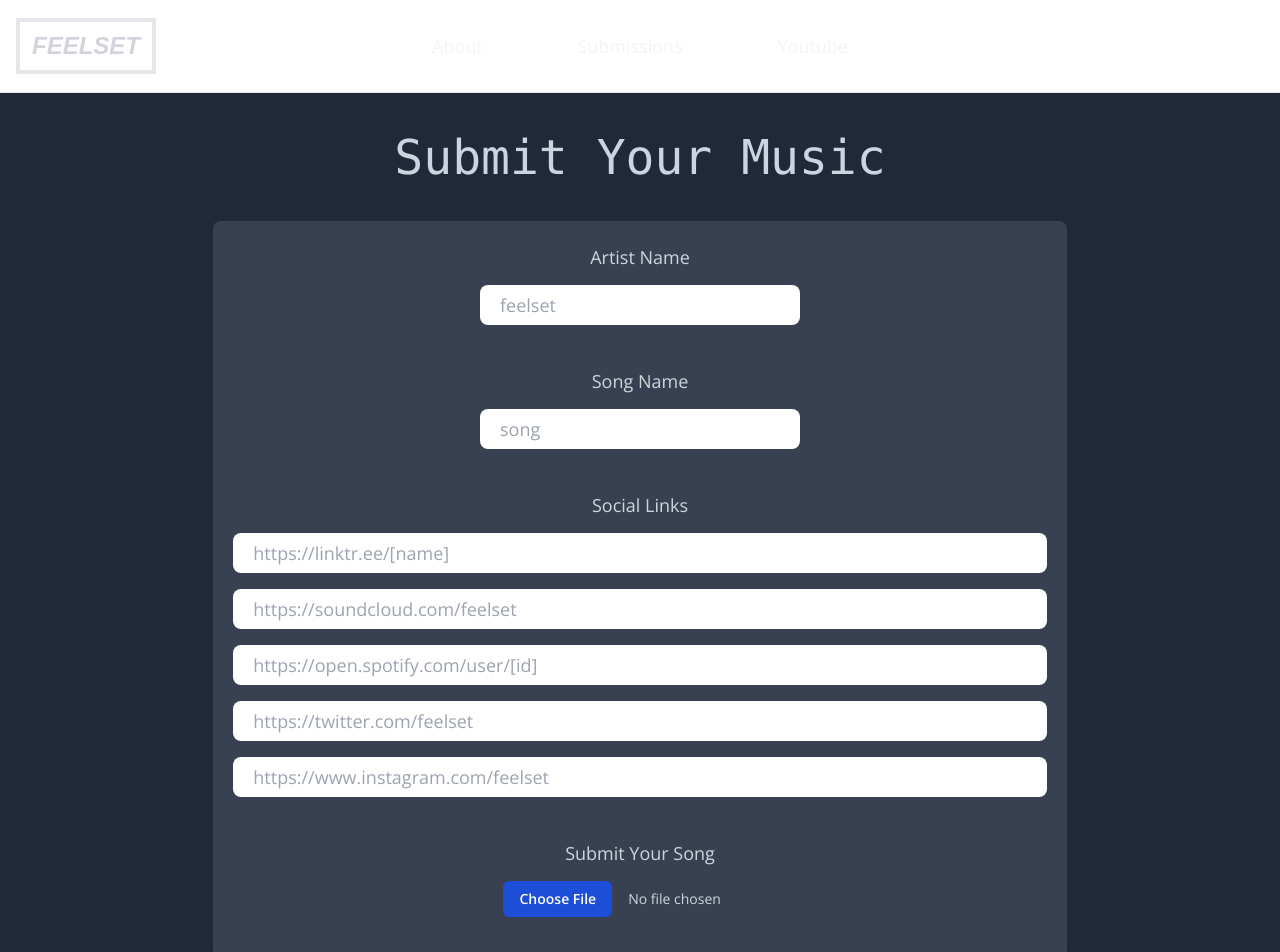
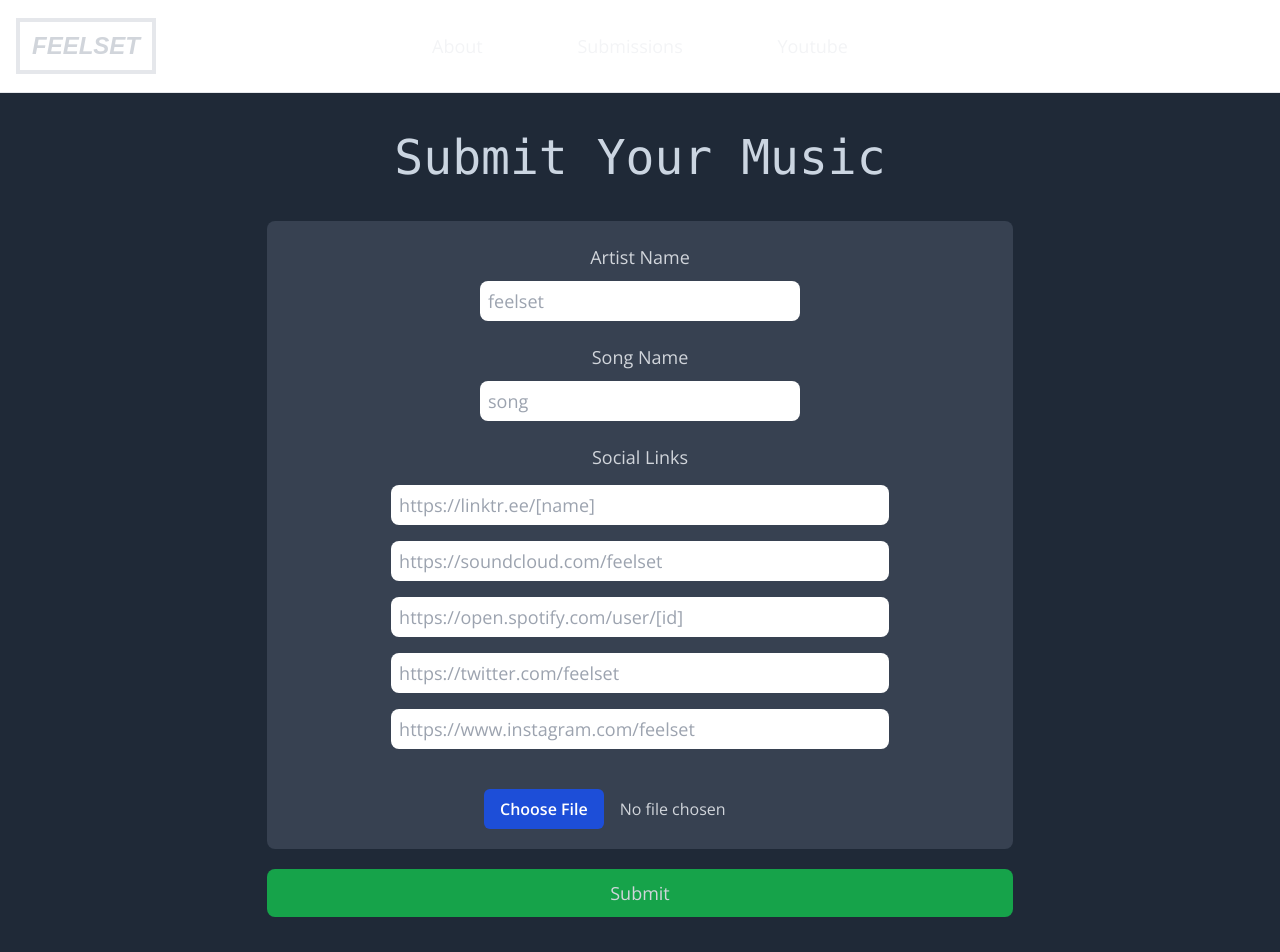
Before and after one commit to Lukowie/Feelset, a Next.js app: page /submissions in a window 1280 px wide. Shown: the top 952 px of the page. Built offline with nearby package versions, Linux system fonts and the light colour scheme.

Commit message:
added toasts, and just need to do form validation for file

```diff
--- a/components/formValidation.js
+++ b/components/formValidation.js
@@ -1,24 +1,36 @@
+import { toast } from "react-toastify";
+
 export default function testRegex (links) {
     let errorMessages = [];
     let testArr = [];
 
-    validateSpotifyLink(links.linktree, testArr);
     validateLinktreeLink(links.spotify, testArr);
     validateSoundcloudLink(links.soundcloud, testArr);
+    validateSpotifyLink(links.linktree, testArr);
+    validateTwitterLink(links.twitter, testArr);
     validateInstagramLink(links.instagram, testArr);
-    validateTwitterLink(links.twitter, testArr);
 
     for(let i =0; i <testArr.length; i++){
         let item = testArr[i];
         console.log(item.result);
         if (item.result == 'false'){
             errorMessages.push(item.name);
+            toast(`Please match the format of the ${item.name} link and try again.` , {
+                position: "top-center",
+                autoClose: 10000,
+                hideProgressBar: false,
+                closeOnClick: true,
+                pauseOnHover: true,
+                draggable: true,
+                progress: undefined,
+                theme: "dark",
+            });
         }
     };
 
     if(errorMessages.length > 0){
-        let messages = errorMessages.join('\n');
-        alert(`For the social links: \n${messages} \nPlease check the link(s) and try again.`)
+        let messages = errorMessages.join(', ');
+
 
         return false;
     } else {
--- a/components/submitForm.js
+++ b/components/submitForm.js
@@ -1,6 +1,9 @@
 import { useState } from "react";
 import axios from 'axios';
 import testRegex from './formValidation';
+import { ToastContainer, toast } from "react-toastify";
+import 'react-toastify/dist/ReactToastify.css';
+import bg from '../pages/api/uploads/bg.jpg';
 
 export default function Form() {
 
@@ -36,13 +39,29 @@ export default function Form() {
                     "Content-Type": "multipart/form-data",
                 }
             }).then((response) => {
-                console.log("response: " + JSON.stringify(response.data.message));
-                //if(response.data.status === "200"){
                     songPath = response.data.songPath;
+                    toast.success("Uploaded Song to Server", {
+                        position: "top-center",
+                        autoClose: 5000,
+                        hideProgressBar: false,
+                        closeOnClick: true,
+                        pauseOnHover: true,
+                        draggable: true,
+                        progress: undefined,
+                        theme: "dark",
+                    });
                     sendDataToDB(e.target, songPath);
-                //}
             }).catch((err) => {
-                console.log(err);
+                toast("Error Uploading File: " + err, {
+                    position: "top-center",
+                    autoClose: 5000,
+                    hideProgressBar: false,
+                    closeOnClick: true,
+                    pauseOnHover: true,
+                    draggable: true,
+                    progress: undefined,
+                    theme: "dark",
+                });
             });
         }
     };
@@ -69,50 +88,67 @@ const sendDataToDB = async (target, songPath) => {
         }
     }).then((response) => {
         console.log("response: " + JSON.stringify(response.data));
-        if(response.status === "200"){
+            toast.success("Data inserted into database", {
+                position: "top-center",
+                autoClose: 5000,
+                hideProgressBar: false,
+                closeOnClick: true,
+                pauseOnHover: true,
+                draggable: true,
+                progress: undefined,
+                theme: "dark",
+        });
 
-        }
     }).catch((err) => {
-        console.log(err);
+        toast("Error with inserting into database: " + err, {
+                position: "top-center",
+                autoClose: 5000,
+                hideProgressBar: false,
+                closeOnClick: true,
+                pauseOnHover: true,
+                draggable: true,
+                progress: undefined,
+                theme: "dark",
+        });
     });
 }
     return (
         <div className=''>
+            <ToastContainer />
             <form onSubmit={handleSubmit} encType="multipart/form-data">
-                <div className="leading-8 text-lg w-11/12 md:w-8/12 mx-auto mt-10 bg-gray-700 pt-5 pb-10 rounded-lg">
-                    <div className="col text-center mx-auto mb-10">
-                        <div className="mb-3">
+                <div className="leading-8 text-lg w-11/12 lg:w-8/12 xl:w-7/12 2xl:w-4/12 mx-auto mt-10 bg-gray-700 pt-5 pb-5 rounded-lg">
+                    <div className="col text-center mx-auto mb-5">
+                        <div className="mb-2">
                             <label htmlFor="artistName">Artist Name</label>
                         </div>
-                        <input className="text-black p-1 px-5 w-80 rounded-lg" type="text" id="artistName" placeholder="feelset" name="artistName" required />
+                        <input className="text-black p-1 px-2 w-80 rounded-lg" type="text" id="artistName" placeholder="feelset" name="artistName" required />
                         <br />
                     </div>
-                    <div className="col text-center mx-auto mb-10">
-                        <div className="mb-3">
+                    <div className="col text-center mx-auto mb-5">
+                        <div className="mb-2">
                             <label htmlFor="songName">Song Name</label>
                         </div>
-                        <input className="text-black p-1 px-5 w-80 rounded-lg" type="text" id="songName" placeholder="song" name="songName" required />
+                        <input className="text-black p-1 px-2 w-80 rounded-lg" type="text" id="songName" placeholder="song" name="songName" required />
                         <br />
                     </div>
                     <div className="text-center mb-3">
                         <label htmlFor="description">Social Links</label>
                     </div>
                     <div className="mx-auto">
-                        <div className="flex flex-wrap mr-5 ml-5 space-y-5 md:space-y-0 md:gap-4 md:content-evenly mb-10">
-                            <input className="w-full text-black p-1 px-5 rounded-lg" type="text" id="linktree" onChange={handleChange} placeholder="https://linktr.ee/[name]" name="linktree" />
-                            <input className="w-full text-black p-1 px-5 rounded-lg" type="text" id="soundcloud" onChange={handleChange} placeholder="https://soundcloud.com/feelset" name="soundcloud" />
-                            <input className="w-full text-black p-1 px-5 rounded-lg" type="text" id="spotify" onChange={handleChange} placeholder="https://open.spotify.com/user/[id]" name="spotify" />
-                            <input className="w-full text-black p-1 px-5 rounded-lg" type="text" id="twitter" onChange={handleChange} placeholder="https://twitter.com/feelset" name="twitter" />
-                            <input className="w-full text-black p-1 px-5 rounded-lg" type="text" id="instagram" onChange={handleChange} placeholder="https://www.instagram.com/feelset" name="instagram" />
+                        <div className="grid space-y-5 mr-5 ml-5 md:mr-0 md:ml-0 md:space-y-0 md:gap-4 md:content-evenly mb-10">
+                            <input className="mx-auto w-full md:w-8/12 text-black p-1 px-2 rounded-lg" type="text" id="linktree" onChange={handleChange} placeholder="https://linktr.ee/[name]" name="linktree" />
+                            <input className="mx-auto w-full md:w-8/12 text-black p-1 px-2 rounded-lg" type="text" id="soundcloud" onChange={handleChange} placeholder="https://soundcloud.com/feelset" name="soundcloud" />
+                            <input className="mx-auto w-full md:w-8/12 text-black p-1 px-2 rounded-lg" type="text" id="spotify" onChange={handleChange} placeholder="https://open.spotify.com/user/[id]" name="spotify" />
+                            <input className="mx-auto w-full md:w-8/12 text-black p-1 px-2 rounded-lg" type="text" id="twitter" onChange={handleChange} placeholder="https://twitter.com/feelset" name="twitter" />
+                            <input className="mx-auto w-full md:w-8/12 text-black p-1 px-2 rounded-lg" type="text" id="instagram" onChange={handleChange} placeholder="https://www.instagram.com/feelset" name="instagram" />
                         </div>
 
                         <div className="text-center">
-                            <label htmlFor="musicFile">Submit Your Song</label>
                             <div className="flex items-center mt-3">
-                                <input className="mx-auto max-w-sm text-sm text-gray-300
-                                                    file:mr-4 file:py-2 file:px-4
+                                <input className="mx-auto text-base max-w-sm text-gray-300
+                                                    file:mr-4 file:py-2 file:px-4 file:text-base
                                                     file:rounded-md file:border-0
-                                                    file:text-sm file:font-semibold
+                                                    file:font-semibold
                                                     file:bg-blue-700 file:text-white
                                                     hover:file:bg-blue-900"
                                 id="musicfile" name="musicfile" type="file" required>
@@ -121,11 +157,12 @@ const sendDataToDB = async (target, songPath) => {
                         </div>
                     </div>
                 </div>
-                <div className="leading-8 text-lg text-center mt-5">
-                    <button className="bg-green-600 rounded px-60" type="submit">Submit</button>
+                <div className="flex justify-center">
+                <div className="leading-8 mt-5 text-lg w-11/12 lg:w-8/12 xl:w-7/12 2xl:w-4/12">
+                    <button className="bg-green-600 py-2 rounded-lg w-full" type="submit">Submit</button>
                 </div>
-
+                </div>
             </form>
-        </div>
+            </div>
     )
 }
--- a/pages/api/youtubeLatest.js
+++ b/pages/api/youtubeLatest.js
@@ -1,4 +1,5 @@
 const YOUTUBE_LATEST_ITEMS_API = 'https://www.googleapis.com/youtube/v3/search';
+import { toastContainer, toast } from "react-toastify";
 
 export default async (req, res) => {
     try {
@@ -15,6 +16,16 @@ export default async (req, res) => {
             videoIds
         })
     } catch (error){
+        toast.error(`API Limit Reached. Come back later.` , {
+            position: "top-center",
+            autoClose: 5000,
+            hideProgressBar: false,
+            closeOnClick: true,
+            pauseOnHover: true,
+            draggable: true,
+            progress: undefined,
+            theme: "colored",
+        })
         return res.status(500).json({
             'ErrorCode': 'API Limit Reached',
         })
```
Also changed, not shown: styles/global.css (line endings or trailing spaces).
